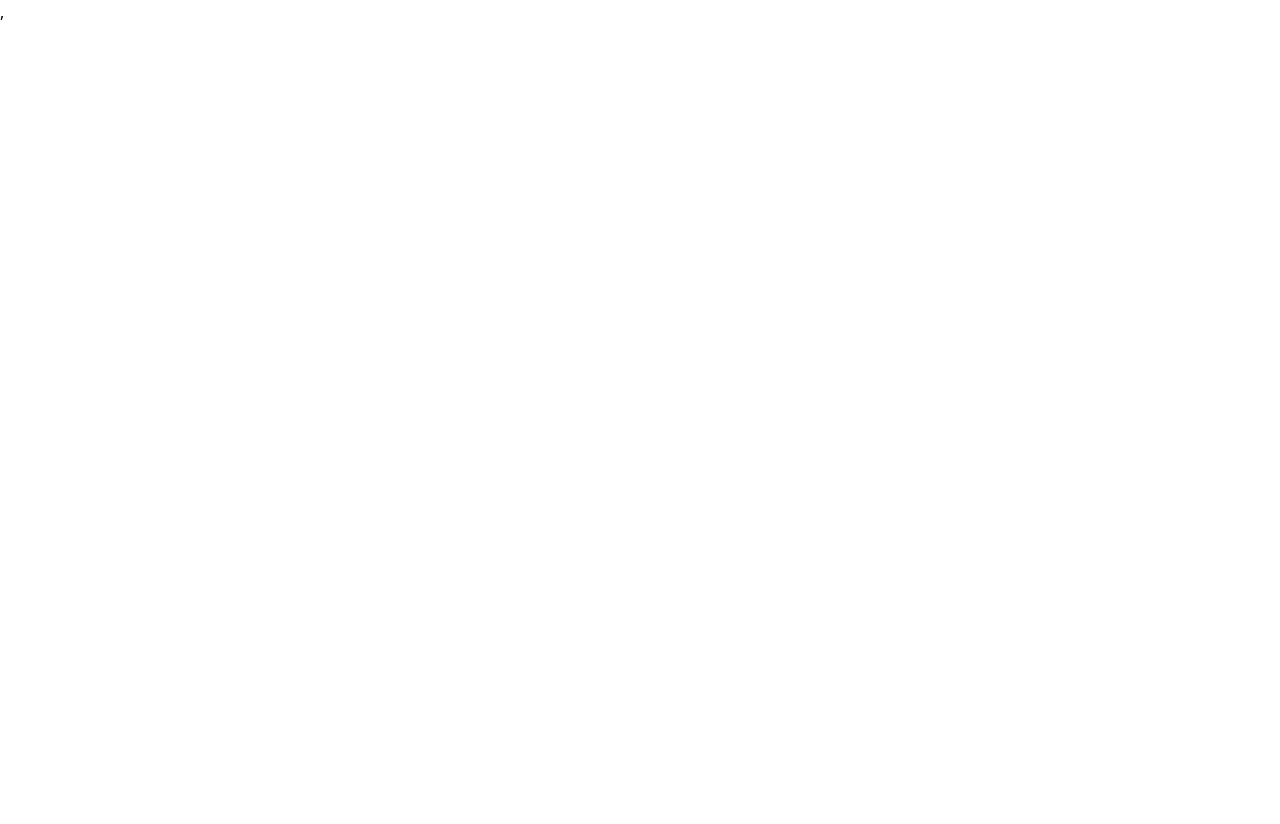
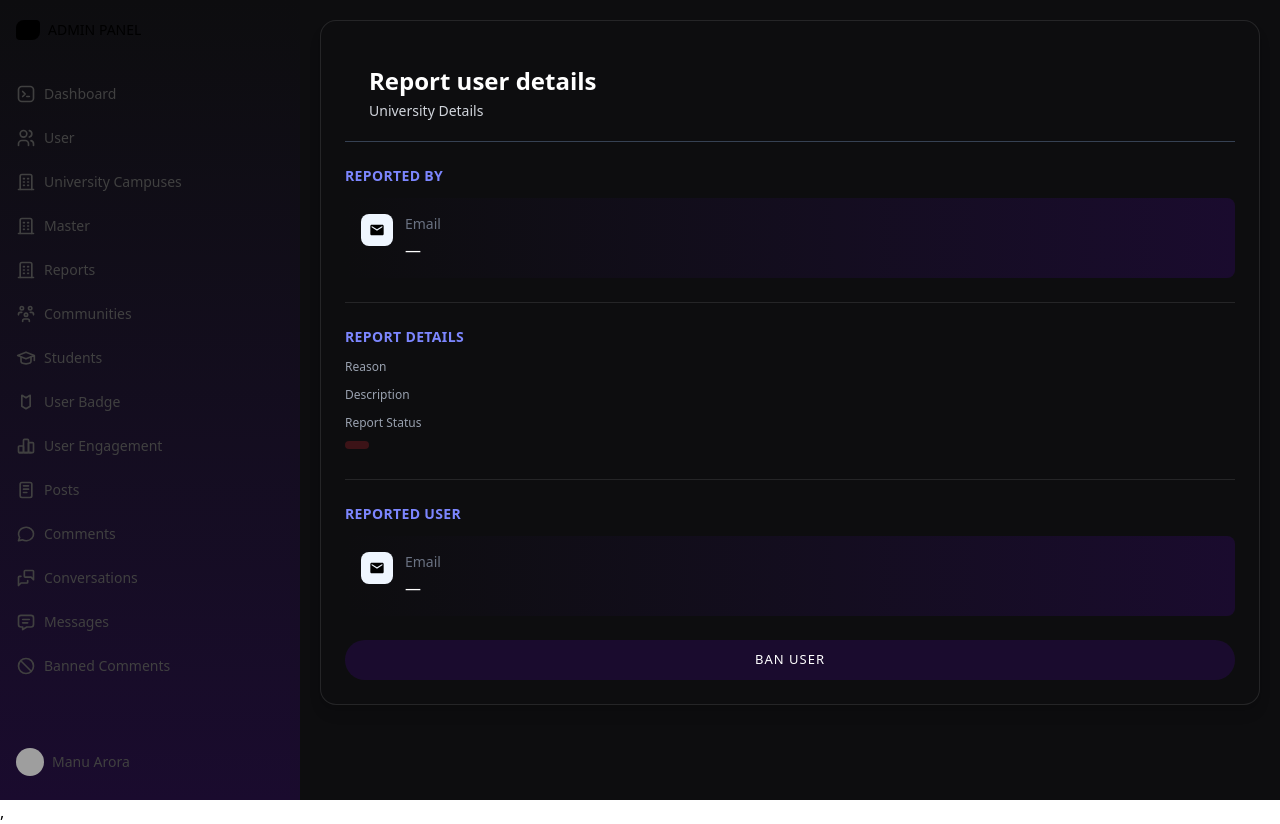
Before and after one commit to Syeda-Nabihaa/admin-panel, a React (Vite) app: page /report/1 in a window 1280 px wide. Before the commit this address had no page. Before the commit the page ends 800 px from the top, so only its background shows below. Built offline with nearby package versions, Linux system fonts and the light colour scheme; no server answers; grey boxes are pictures that could not be loaded.

Commit message:
working on report module

```diff
--- a/src/App.jsx
+++ b/src/App.jsx
@@ -49,6 +49,7 @@ import Master from "./pages/masters/Master";
 import Degree from "./pages/masters/degree/Degree";
 import AddDegree from "./pages/masters/degree/AddDegree";
 import Reports from "./pages/reports/Reports";
+import ViewReports from "./pages/reports/ViewReports";
 // import AddStudents from "./pages/students/Addstudents";
 
 function App() {
@@ -82,6 +83,8 @@ function App() {
             <Route path="/adddegree" element={<AddDegree />} />
          {/*--------------------------------- Reports --------------------------------- */}
                     <Route path="/reports" element={<Reports />} />
+         {/*--------------------------------- Reports --------------------------------- */}
+                    <Route path="/report/:id" element={<ViewReports />} />
 
            {/*--------------------------------- Master Page --------------------------------- */}
              <Route path="/master" element={<Master />} />
--- a/src/pages/University/UniversityTable.jsx
+++ b/src/pages/University/UniversityTable.jsx
@@ -57,7 +57,7 @@ const UniversityTable = () => {
 
               <tbody className="divide-y divide-gray-800">
                 {university.map((u) => (
-                  <Tr key={u.id}>
+                  <Tr id={u.id}>
                     <td className="px-8 py-5">
                       <div className="flex items-center">
                         <div className="relative">
@@ -72,9 +72,7 @@ const UniversityTable = () => {
                           <div className="text-base font-semibold text-white group-hover:text-blue-300 transition-colors">
                             {u.name}
                           </div>
-                          <div className="text-xs text-gray-400 mt-0.5">
-                            ID: {u.id}
-                          </div>
+
                         </div>
                       </div>
                     </td>
--- a/src/pages/reports/Reports.jsx
+++ b/src/pages/reports/Reports.jsx
@@ -4,6 +4,10 @@ import { useApi } from "../../helper/UseApi";
 import Loader from "../../components/Loader";
 import { Heading, SubText } from "../../components/Typography";
 import { MdEdit } from "react-icons/md";
+import { FaEye } from "react-icons/fa";
+import { Link } from "react-router-dom";
+import MainSection from "../../components/MainSection";
+import { Td, Th, Tr } from "../../components/TableComponents";
 
 export default function Reports() {
   const service = new ReportService();
@@ -24,13 +28,6 @@ export default function Reports() {
       console.log(error);
     }
   }
-  //   function handleEditreport(report) {
-  //     setSelectedreport({
-  //       id: report.id, // important for edit
-  //       report_name: report.report_name,
-  //     });
-  //     setOpenModal(true);
-  //   }
 
   useEffect(() => {
     getAlldata();
@@ -42,83 +39,28 @@ export default function Reports() {
           <Loader />
         </div>
       ) : (
-        <div className="bg-white rounded-lg shadow-sm border border-gray-200 overflow-hidden">
-          {/* Header */}
-          <div className="px-6 py-5 border-b border-gray-200 bg-linear-to-r from-gray-50 to-white">
-            <div className="flex items-center justify-between">
-              <div>
-                <Heading title="Report" />
-                <SubText text="All Report" />
-              </div>
-
-              {/* <Button
-                title="Add report"
-                onClick={() => {
-                  setOpenModal(true);
-                  setSelectedreport(null);
-                }}
-              /> */}
-            </div>
-          </div>
-
-          {/* Table */}
+        <MainSection heading="Report" subText="All Report">
           <div className="overflow-x-auto">
             <table className="min-w-full">
-              <thead className="bg-gray-50 border-b border-gray-200">
+              <thead className="bg-linear-to-r from-gray-900 to-gray-800/50">
                 <tr>
-                  <th className="px-6 py-3 text-left text-sm font-semibold text-gray-600">
-                    S.no
-                  </th>
-                  <th className="px-6 py-3 text-left text-sm font-semibold text-gray-600">
-                    Reported User
-                  </th>
-                  <th className="px-6 py-3 text-left text-sm font-semibold text-gray-600">
-                    Reported By
-                  </th>
-                  <th className="px-6 py-3 text-left text-sm font-semibold text-gray-600">
-                    Reason
-                  </th>
-                  <th className="px-6 py-3 text-left text-sm font-semibold text-gray-600">
-                    Description
-                  </th>
-                  <th className="px-6 py-3 text-center text-sm font-semibold text-gray-600">
-                    Status
-                  </th>
-                  <th className="px-6 py-3 text-center text-sm font-semibold text-gray-600">
-                    Action
-                  </th>
+                  <Th text="S.no" />
+                  <Th text=" Reported User" />
+                  <Th text=" Reported By" />
+                  <Th text=" Reason" />
+                  <Th text=" Description" />
+                  <Th text=" Status" />
+                  <Th text=" Action" />
                 </tr>
               </thead>
-              <tbody className="bg-white divide-y divide-gray-100">
+              <tbody className="divide-y divide-gray-800">
                 {report.map((d, index) => (
-                  <tr
-                    key={d.id}
-                    className="hover:bg-gray-50 transition-all duration-150"
-                  >
-                    {/* S.no */}
-                    <td className="px-6 py-4 text-sm text-gray-700 font-medium">
-                      {index + 1}
-                    </td>
-
-                    {/* Reported User */}
-                    <td className="px-6 py-4 text-sm text-gray-900">
-                      {d.reportedUser?.email}
-                    </td>
-
-                    {/* Reported By */}
-                    <td className="px-6 py-4 text-sm text-gray-900">
-                      {d.reportedBy?.email}
-                    </td>
-
-                    {/* Reason */}
-                    <td className="px-6 py-4 text-sm text-gray-700">
-                      {d.reason}
-                    </td>
-                      <td className="px-6 py-4 text-sm text-gray-700">
-                      {d.description}
-                    </td>
-
-                    {/* Status */}
+                  <Tr id={d.id}>
+                    <Td text={index + 1} />
+                    <Td text={d.reportedUser?.email} />
+                    <Td text={d.reportedBy?.email} />
+                    <Td text={d.reason} />
+                    <Td text={d.description} />
                     <td className="px-6 py-4 text-center">
                       <span
                         className={`px-3 py-1 rounded-full text-xs font-medium
@@ -131,16 +73,17 @@ export default function Reports() {
                         {d.status}
                       </span>
                     </td>
-
-                    {/* Action */}
                     <td className="px-6 py-4">
                       <div className="flex justify-center gap-3">
                         <button onClick={() => handleEditreport(d)}>
-                          <MdEdit />
+                          <MdEdit className="text-white" />
                         </button>
+                        <Link to={`/report/${d.id}`}>
+                          <FaEye className="text-white" />
+                        </Link>
                       </div>
                     </td>
-                  </tr>
+                  </Tr>
                 ))}
               </tbody>
             </table>
@@ -156,7 +99,7 @@ export default function Reports() {
               loading={loading}
             /> */}
           </div>
-        </div>
+        </MainSection>
       )}
     </>
   );
--- /dev/null
+++ b/src/pages/reports/ViewReports.jsx
@@ -0,0 +1,146 @@
+import React, { useEffect, useState } from "react";
+import { useParams } from "react-router-dom";
+import { useApi } from "../../helper/UseApi";
+import { ReportService } from "../../services/ReportService";
+import { Heading, SubText } from "../../components/Typography";
+import { InfoCard } from "../../components/Card";
+import { MdEmail } from "react-icons/md";
+import { Button } from "../../components/Button";
+
+export default function ViewReports() {
+  const { id } = useParams();
+  console.log(id);
+  const [report, setreport] = useState([]);
+  const service = new ReportService();
+  const { request, loading, error } = useApi(service);
+  async function getreportbyID(id) {
+    const data = await request("getreportbyiD", id);
+    if (data) {
+      setreport(data);
+      console.log("data", data);
+
+      loading;
+    }
+
+    if (error) {
+      console.log(error);
+    }
+  }
+  async function banUser(id) {
+    const data = await request("banUser", id, { status: "Block" });
+
+    if (data) {
+      setreport(data);
+      console.log("data", data);
+
+      loading;
+    }
+
+    if (error) {
+      console.log(error);
+    }
+  }
+  useEffect(() => {
+    getreportbyID(id);
+  }, [id]);
+  return (
+    <div className="bg-dark rounded-2xl p-6 space-y-6 shadow-lg border border-white/10">
+      <div className="px-6 py-5 border-b border-gray-700">
+        <div className="flex items-center justify-between">
+          <div>
+            <Heading title="Report user details" />
+            <SubText text="University Details" />
+          </div>
+        </div>
+      </div>
+      {/* Reported By */}
+      <div>
+        <h3 className="text-sm font-semibold text-indigo-400 mb-3 uppercase tracking-wide">
+          Reported By
+        </h3>
+        <InfoCard
+          title={report.reportedBy?.email || "—"}
+          label="Email"
+          icon={<MdEmail />}
+        />
+        {/* <div className="grid grid-cols-1 sm:grid-cols-2 gap-4">
+          <div>
+            <p className="text-xs text-gray-400">Email</p>
+            <p className="text-sm text-white font-medium">
+              {report.reportedBy?.email || "—"}
+            </p>
+          </div>
+
+          <div>
+            <p className="text-xs text-gray-400">Status</p>
+            <span
+              className={`inline-flex px-3 py-1 rounded-full text-xs font-semibold
+            ${
+              report.reportedBy?.status === "Active"
+                ? "bg-green-500/20 text-green-400"
+                : "bg-red-500/20 text-red-400"
+            }`}
+            >
+              {report.reportedBy?.status || "Unknown"}
+            </span>
+          </div>
+        </div> */}
+      </div>
+
+      {/* Divider */}
+      <div className="border-t border-white/10" />
+
+      {/* Report Details */}
+      <div>
+        <h3 className="text-sm font-semibold text-indigo-400 mb-3 uppercase tracking-wide">
+          Report Details
+        </h3>
+
+        <div className="space-y-3">
+          <div>
+            <p className="text-xs text-gray-400">Reason</p>
+            <SubText text={report.reason} />
+          </div>
+
+          <div>
+            <p className="text-xs text-gray-400">Description</p>
+
+            <SubText text={report.description} />
+          </div>
+
+          <div>
+            <p className="text-xs text-gray-400">Report Status</p>
+            <span
+              className={`inline-flex px-3 py-1 rounded-full text-xs font-semibold
+            ${
+              report.status === "Pending"
+                ? "bg-yellow-500/20 text-yellow-400"
+                : report.status === "Resolved"
+                ? "bg-green-500/20 text-green-400"
+                : "bg-red-500/20 text-red-400"
+            }`}
+            >
+              {report.status}
+            </span>
+          </div>
+        </div>
+      </div>
+
+      {/* Divider */}
+      <div className="border-t border-white/10" />
+
+      {/* Reported User */}
+      <div>
+        <h3 className="text-sm font-semibold text-indigo-400 mb-3 uppercase tracking-wide">
+          Reported User
+        </h3>
+        <InfoCard
+          title={report.reportedUser?.email || "—"}
+          label="Email"
+          icon={<MdEmail />}
+        />
+      </div>
+      <Button title="Ban User" onClick={() => banUser(report.id, "Block")} />
+    </div>
+  );
+}
--- a/src/services/ApiUrl.js
+++ b/src/services/ApiUrl.js
@@ -28,5 +28,7 @@ banwords:`${environment.baseUrl}banwords`,
 
 //---------------------- Report -------------------------------------
 report:`${environment.baseUrl}report`,
+//---------------------- Ban user -------------------------------------
+banUser:`${environment.baseUrl}auth/user-status`,
 
 }
--- a/src/services/ReportService.js
+++ b/src/services/ReportService.js
@@ -18,7 +18,7 @@ export class ReportService {
   }
 
   async getreportbyiD(id) {
-    return await BaseService.post(
+    return await BaseService.get(
       `${AllApiEndPoints.report}/${id}`,
 
       "Cannnot fetch report"
@@ -32,4 +32,13 @@ export class ReportService {
       "Cannnot Add report"
     );
   }
+
+  //--------------- Ban USerrrrrr -------------------------------
+  async banUser(id, body) {
+    return await BaseService.patch(
+      `${AllApiEndPoints.banUser}/${id}`,
+      body,
+      "Cannnot Add report"
+    );
+  }
 }
```
Also changed, not shown: src/pages/University/ViewUniversity.jsx (+1 -9 lines), src/services/BaseService.js (+14 -0 lines).
